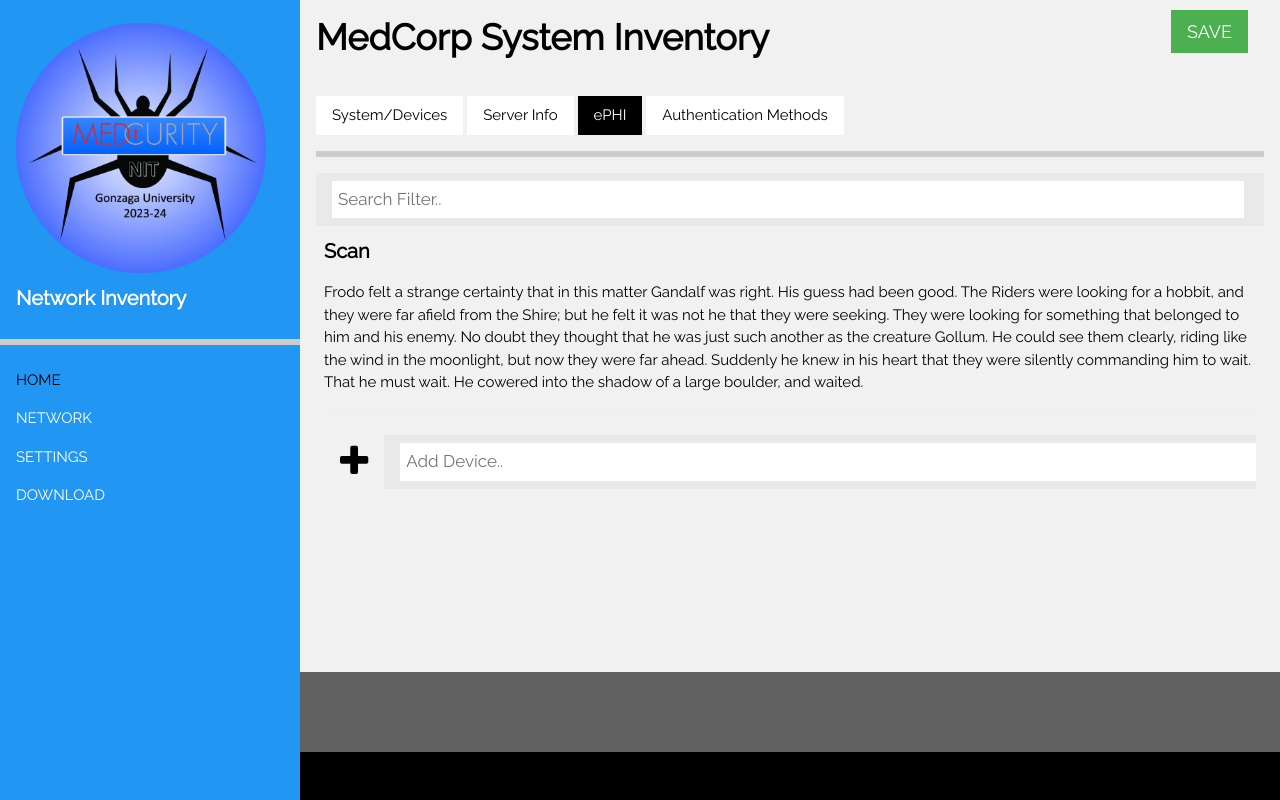
After one commit to SD-2023-CS10/Project-Version-0, a PHP site: page /ephi-tab.html in a window 1280 px wide. The commit adds this page. Run offline with PHP 8.4, Linux system fonts and the light colour scheme.

Commit message:
added more pages, save btn, inpt bars

```diff
--- a/UI/download.html
+++ b/UI/download.html
@@ -6,11 +6,11 @@
  </head>
 <body>
     <div id="header">
-        <h1 class="textlogo">Network Inventory</h1>
+        <h1 class="textlogo">just download the thingy, probaby wont need a page just functionality :D</h1>
     </div>
     <div id="nav">
         <ul>
-            <li><a href="index.html">Computers</a></li>
+            <li><a href="index.html">Home</a></li>
             <li><a href="network.html">Network</a></li>
             <li><a href="settings.html">Settings</a></li>
             <li><a href="download.html">Download</a></li>
--- /dev/null
+++ b/UI/ephi-tab.html
@@ -0,0 +1,113 @@
+<!DOCTYPE html>
+<html>
+<head>
+<title>Inventory</title>
+<meta charset="UTF-8">
+<meta name="viewport" content="width=device-width, initial-scale=1">
+<link rel="stylesheet" href="styling\homepage.css">
+<link rel="stylesheet" href="https://fonts.googleapis.com/css?family=Raleway">
+<link rel="stylesheet" href="https://cdnjs.cloudflare.com/ajax/libs/font-awesome/4.7.0/css/font-awesome.min.css">
+<style>
+  body,h1,h2,h3,h4,h5,h6 {font-family: "Raleway", sans-serif}
+</style>
+</head>
+<body class="light-grey content" style="max-width:1600px">
+
+<!-- Sidebar/menu -->
+<nav class="sidebar collapse blue animate-left" style="z-index:3;width:300px;" id="mySidebar"><br>
+  <div class="container">
+    <a href="index.html" onclick="w3_close()" class="hide-large right jumbo padding hover-grey" title="close menu">
+      <i class="fa fa-remove"></i>
+    </a>
+        <img src="resources\logo.png" alt="logo" style="width: 250px;">
+     </a>
+    <h4><b>Network Inventory</b></h4>
+  </div>
+  <div class="section bottombar"></div>
+  <div class="bar-block">
+    <a href="index.html" onclick="w3_close()" class="bar-item button padding text-black"></i>HOME</a>
+    <a href="network.html" onclick="w3_close()" class="bar-item button padding"></i>NETWORK</a>
+    <a href="settings.html" onclick="w3_close()" class="bar-item button padding"></i>SETTINGS</a>
+    <a href="download.html" onclick="w3_close()" class="bar-item button padding"></i>DOWNLOAD</a>
+  </div>
+</nav>
+
+<!-- Overlay effect when opening sidebar on small screens -->
+<div class="overlay hide-large animate-opacity" onclick="w3_close()" style="cursor:pointer" title="close side menu" id="myOverlay"></div>
+
+<!-- PAGE CONTENT! -->
+<div class="main" style="margin-left:300px">
+
+  <!-- Header -->
+  <header id="MedCorp System Inventory">
+    <span class="button hide-large xxlarge hover-text-grey" onclick="w3_open()"><i class="fa fa-bars"></i></span>
+    <div class="container">
+      <h1><b>MedCorp System Inventory</b><button class="button margin-right right green large">SAVE</button></h1>
+      <div class="section bottombar padding-16">
+        <a href="index.html"><button class="button white">System/Devices</button></a>
+        <a href="server-tab.html"><button class="button white"></i>Server Info</button></a>
+        <a href="ephi-tab.html"><button class="button black hide-small"></i>ePHI</button></a>
+        <a href="authentication-tab.html"><button class="button white hide-small"></i>Authentication Methods</button></a>
+      </div>
+      <div class="inputbar">
+        <input type="text" placeholder="Search Filter..">
+      </div>
+    </div>
+  </header>
+
+  <!-- First Grid-->
+  <div class="row-padding">
+    <div class="container left">
+      <h4><b>Scan</b></h4>
+      <p>Frodo felt a strange certainty that in this matter Gandalf was right. His guess had been good. The Riders were looking for a hobbit, and they were far afield from the Shire; but he felt it was not he that they were seeking. They were looking for something that belonged to him and his enemy. No doubt they thought that he was just such another as the creature Gollum. He could see them clearly, riding like the wind in the moonlight, but now they were far ahead. Suddenly he knew in his heart that they were silently commanding him to wait. That he must wait. He cowered into the shadow of a large boulder, and waited.</p>
+      <hr>
+    </div>
+    <div class="container">
+      <div class = "button left xxlarge">
+        <i class="fa fa-solid fa-plus left"></i>
+      </div>
+      <div class="inputbar">
+        <input class= "left" type="text" placeholder="Add Device..">
+      </div>
+    </div>
+  </div>
+
+  <div class="container padding-large" style="margin-bottom:32px">
+    <div class="row-padding" style="margin:0 -16px">
+      </div>
+  </div>
+
+  <!-- Footer -->
+  <footer class="container padding-64 dark-grey bottom">
+
+    <div class="third">
+    </div>
+
+    <div class="third">
+    </div>
+
+    <div class="third">
+    </div>
+
+  </footer>
+
+  <div class="black center padding-24 bottom">
+
+<!-- End page content -->
+</div>
+
+<script>
+// Script to open and close sidebar
+function w3_open() {
+    document.getElementById("mySidebar").style.display = "block";
+    document.getElementById("myOverlay").style.display = "block";
+}
+
+function w3_close() {
+    document.getElementById("mySidebar").style.display = "none";
+    document.getElementById("myOverlay").style.display = "none";
+}
+</script>
+
+</body>
+</html>
--- a/UI/styling/homepage.css
+++ b/UI/styling/homepage.css
@@ -131,8 +131,47 @@ textarea{
     -webkit-appearance:button;
     font:inherit
 }
+/* End extract */
 
-/* End extract */
+/* Input Bar */
+.inputbar {
+  overflow: hidden;
+  background-color: #e9e9e9;
+}
+
+.inputbar a {
+  float: left;
+  display: block;
+  color: black;
+  text-align: center;
+  padding: 14px 16px;
+  text-decoration: none;
+  font-size: 17px;
+}
+
+.inputbar a:hover {
+  background-color: #ddd;
+  color: black;
+}
+
+.inputbar a.active {
+  background-color: #2196F3;
+  color: white;
+}
+
+.inputbar input[type=text] {
+  float: left;
+  padding: 6px;
+  margin-top: 8px;
+  margin-bottom: 8px;
+  margin-left: 16px;
+  margin-right: 16px;
+  width: 900px;
+  border: none;
+  font-size: 17px;
+}
+
+/* GENERAL PURPOSE */
 html,body{
   font-family:Verdana,sans-serif;
   font-size:15px;
```
Also changed, not shown: UI/authentication-tab.html (added, +113 -0 lines), UI/index.html (+26 -27 lines), UI/network.html (+107 -15 lines), UI/server-tab.html (added, +113 -0 lines), UI/resources/background.jpg (added). Lines whose indentation alone changed are shown as unchanged.
